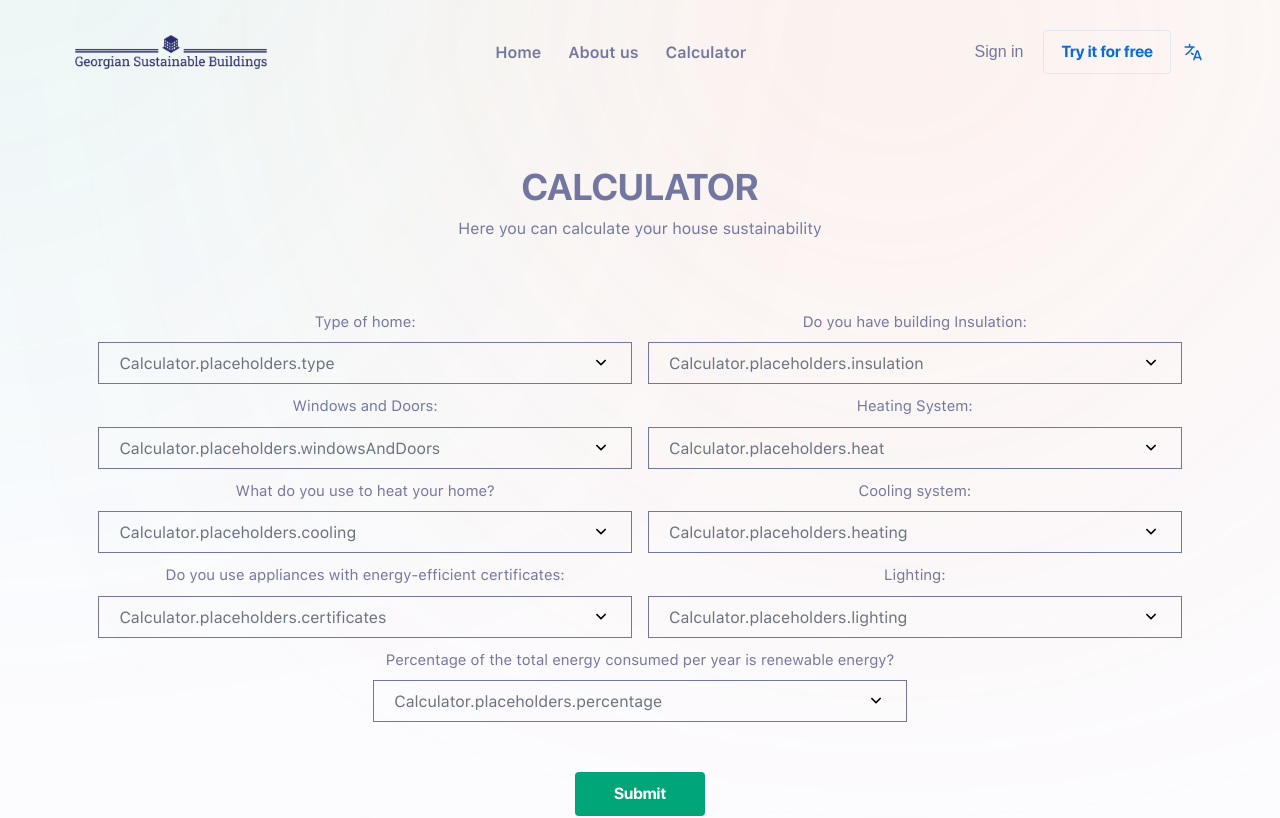
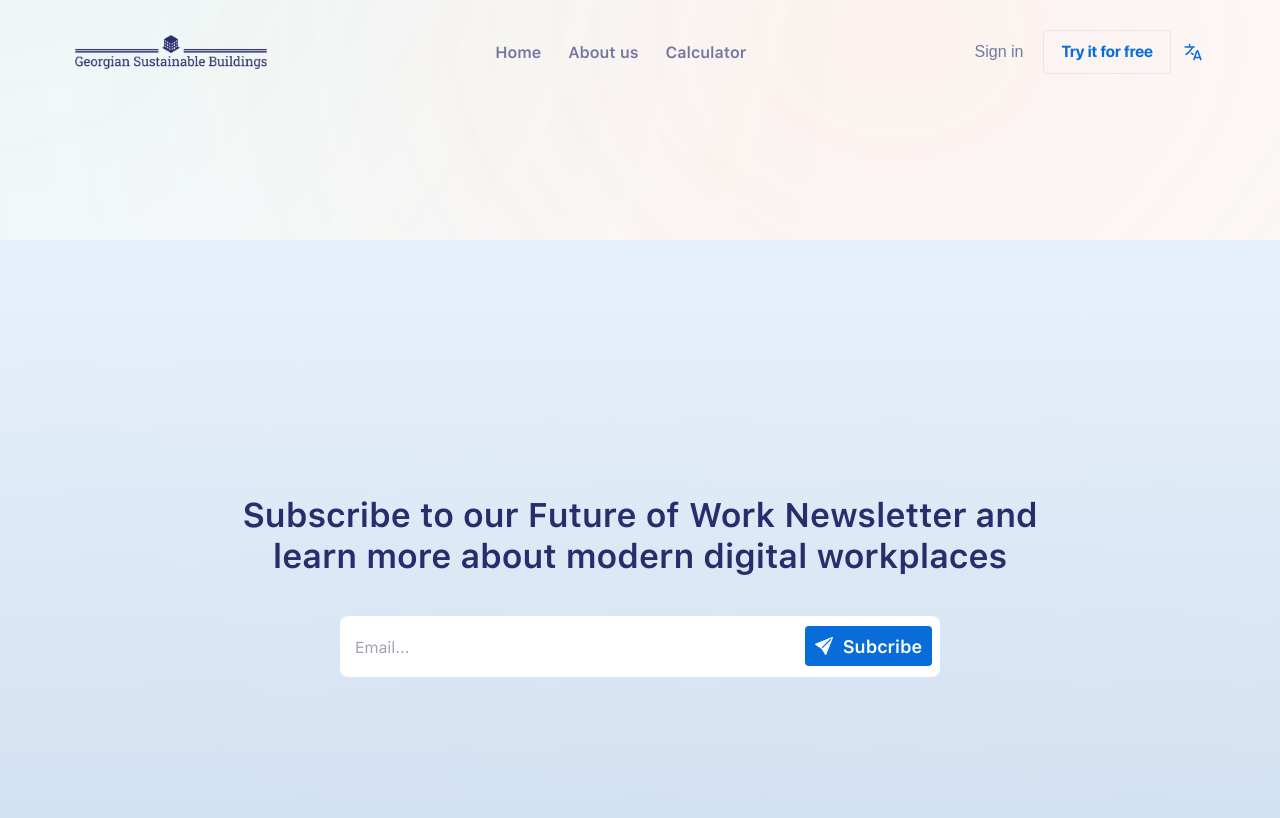
Before and after one commit to SabaKhubashvili/Georgian_Sustainable_Buildings, a Next.js app: page /en/calculator in a window 1280 px wide. Shown: the top 818 px of the page. Built offline with nearby package versions, Linux system fonts and the light colour scheme; a web font is replaced by a local one.

Commit message:
fix: testing deployment fix

```diff
--- a/app/[locale]/calculator/page.tsx
+++ b/app/[locale]/calculator/page.tsx
@@ -4,24 +4,24 @@ import { Container } from "../components/Container";
 import { Calculator } from "../components/Calculator/Calculator";
 
 const Page = () => {
-  const calculatorT = useTranslations("Calculator");
-  const contentT = useTranslations("Calculator.content");
-  const errorT = useTranslations("Calculator.errors");
-  const placeholderT = useTranslations('Calculator.placeholders')
-  const keys = ['type','insulation','material','windowsAndDoors','heat','cooling','heating','certificates','lighting','percentage'] as const
-  const errorKeys = ['required']
+  // const calculatorT = useTranslations("Calculator");
+  // const contentT = useTranslations("Calculator.content");
+  // const errorT = useTranslations("Calculator.errors");
+  // const placeholderT = useTranslations('Calculator.placeholders')
+  // const keys = ['type','insulation','material','windowsAndDoors','heat','cooling','heating','certificates','lighting','percentage'] as const
+  // const errorKeys = ['required']
   return (
     <Container>
       <div className="pt-[130px]">
         <h1 className="text-center font-bold text-[37px] text-lightPurple uppercase">
-          {calculatorT("name")}
+          {/* {calculatorT("name")} */}
         </h1>
-        <p className="text-center text-lightPurple">{calculatorT("subTitle")}</p>
-          <Calculator
+        {/* <p className="text-center text-lightPurple">{calculatorT("subTitle")}</p> */}
+          {/* <Calculator
             content={keys.map(key=>contentT(key))}
             errors={errorKeys.map(key=>errorT(key))}
             placeholders={keys.map(key=>placeholderT(key))}
-          />
+          /> */}
       </div>
     </Container>
   );
--- a/package.json
+++ b/package.json
@@ -3,6 +3,7 @@
   "version": "0.1.0",
   "private": true,
   "scripts": {
+    "postinstall": "prisma generate",
     "dev": "next dev",
     "build": "next build && prisma generate",
     "start": "next start",
```
